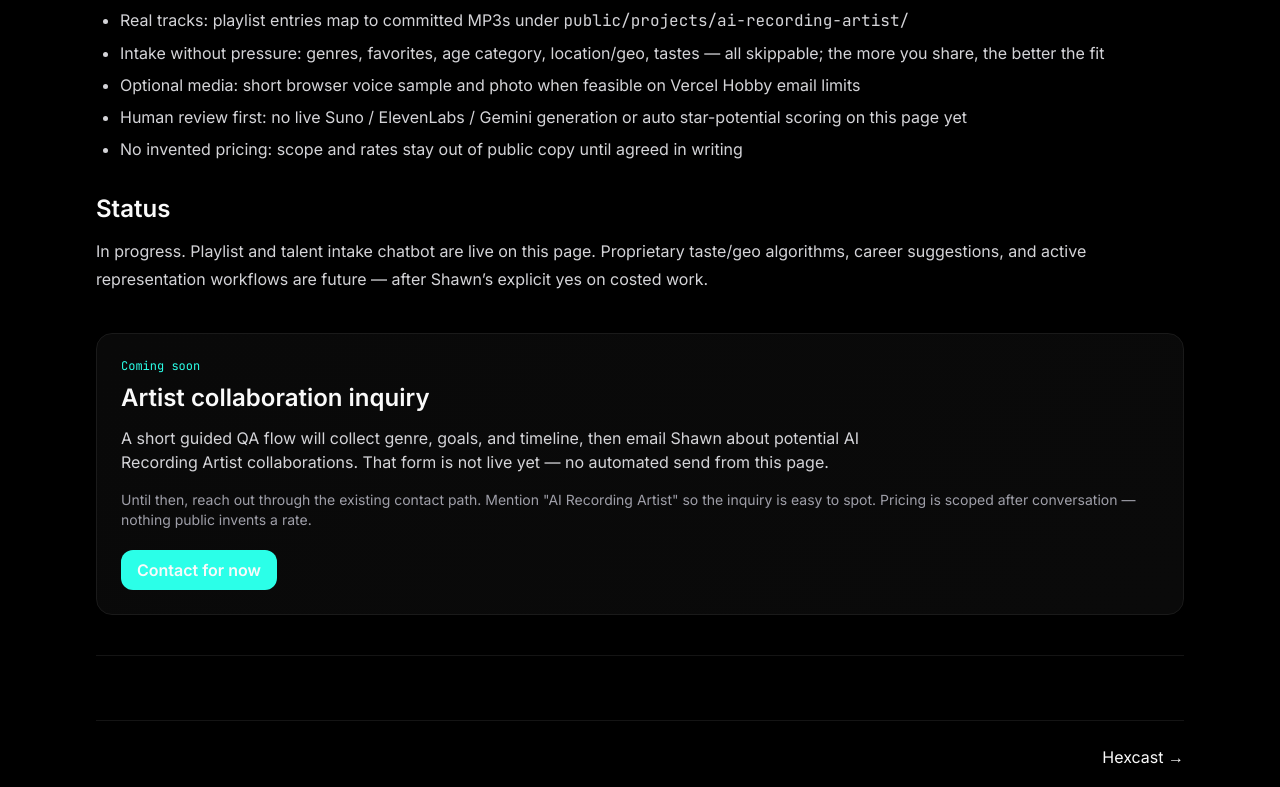
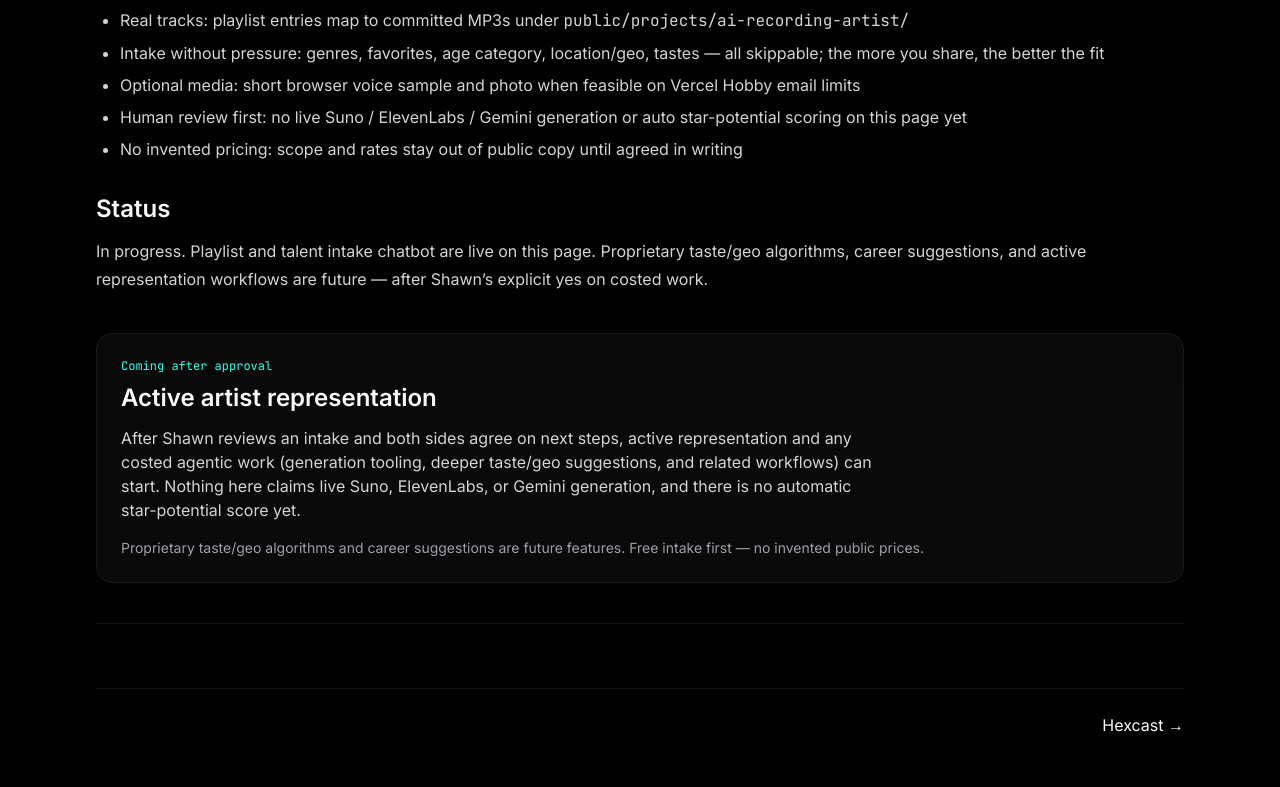
Before and after one commit to shawncres/ikosagon, a Next.js app: page /projects/ai-recording-artist in a window 1280 px wide. Shown: the part 1148-1935 px from the top of the page. Built offline with nearby package versions, Linux system fonts and the light colour scheme.

Commit message:
feat(ai-recording-artist): mount TalentIntakeChat + representation stub

```diff
--- a/app/projects/[slug]/page.tsx
+++ b/app/projects/[slug]/page.tsx
@@ -3,6 +3,7 @@ import Link from "next/link";
 import { notFound } from "next/navigation";
 import { MDXRemote } from "next-mdx-remote/rsc";
 import { AudioPlaylist } from "@/components/AudioPlaylist";
+import { TalentIntakeChat } from "@/components/TalentIntakeChat";
 import { getProjectBySlug, getProjects } from "@/lib/projects";
 
 type Params = { slug: string };
@@ -31,7 +32,7 @@ export default async function ProjectDetailPage({ params }: { params: Promise<Pa
   const index = projects.findIndex((entry) => entry.slug === slug);
   const prev = index > 0 ? projects[index - 1] : null;
   const next = index < projects.length - 1 ? projects[index + 1] : null;
-  const showCollabStub = project.slug === "ai-recording-artist";
+  const isAiRecordingArtist = project.slug === "ai-recording-artist";
 
   return (
     <article className="container-shell section-block">
@@ -48,29 +49,33 @@ export default async function ProjectDetailPage({ params }: { params: Promise<Pa
         </div>
       </header>
 
-      {project.tracks?.length ? <AudioPlaylist tracks={project.tracks} /> : null}
+      {project.tracks?.length ? (
+        <AudioPlaylist
+          tracks={project.tracks}
+          heading={isAiRecordingArtist ? "Proof of results · demo playlist" : "Demo playlist"}
+        />
+      ) : null}
+
+      {isAiRecordingArtist ? <TalentIntakeChat /> : null}
 
       <div className="prose-project max-w-none">
         <MDXRemote source={project.content} />
       </div>
 
-      {showCollabStub ? (
+      {isAiRecordingArtist ? (
         <section className="card-surface mt-10 rounded-2xl border border-dashed border-accent/35 p-6">
-          <p className="mb-2 font-mono text-xs text-accent">Coming soon</p>
-          <h2 className="mb-3 text-2xl font-semibold">Artist collaboration inquiry</h2>
+          <p className="mb-2 font-mono text-xs text-accent">Coming after approval</p>
+          <h2 className="mb-3 text-2xl font-semibold">Active artist representation</h2>
           <p className="mb-4 max-w-3xl text-zinc-300">
-            A short guided QA flow will collect genre, goals, and timeline, then email Shawn about
-            potential AI Recording Artist collaborations. That form is not live yet — no automated
-            send from this page.
+            After Shawn reviews an intake and both sides agree on next steps, active representation and
+            any costed agentic work (generation tooling, deeper taste/geo suggestions, and related
+            workflows) can start. Nothing here claims live Suno, ElevenLabs, or Gemini generation, and
+            there is no automatic star-potential score yet.
           </p>
-          <p className="mb-5 text-sm text-zinc-400">
-            Until then, reach out through the existing contact path. Mention &quot;AI Recording
-            Artist&quot; so the inquiry is easy to spot. Pricing is scoped after conversation — nothing
-            public invents a rate.
+          <p className="text-sm text-zinc-400">
+            Proprietary taste/geo algorithms and career suggestions are future features. Free intake
+            first — no invented public prices.
           </p>
-          <Link href="/contact" className="inline-flex rounded-xl bg-accent px-4 py-2 font-semibold text-black">
-            Contact for now
-          </Link>
         </section>
       ) : null}
 
```
